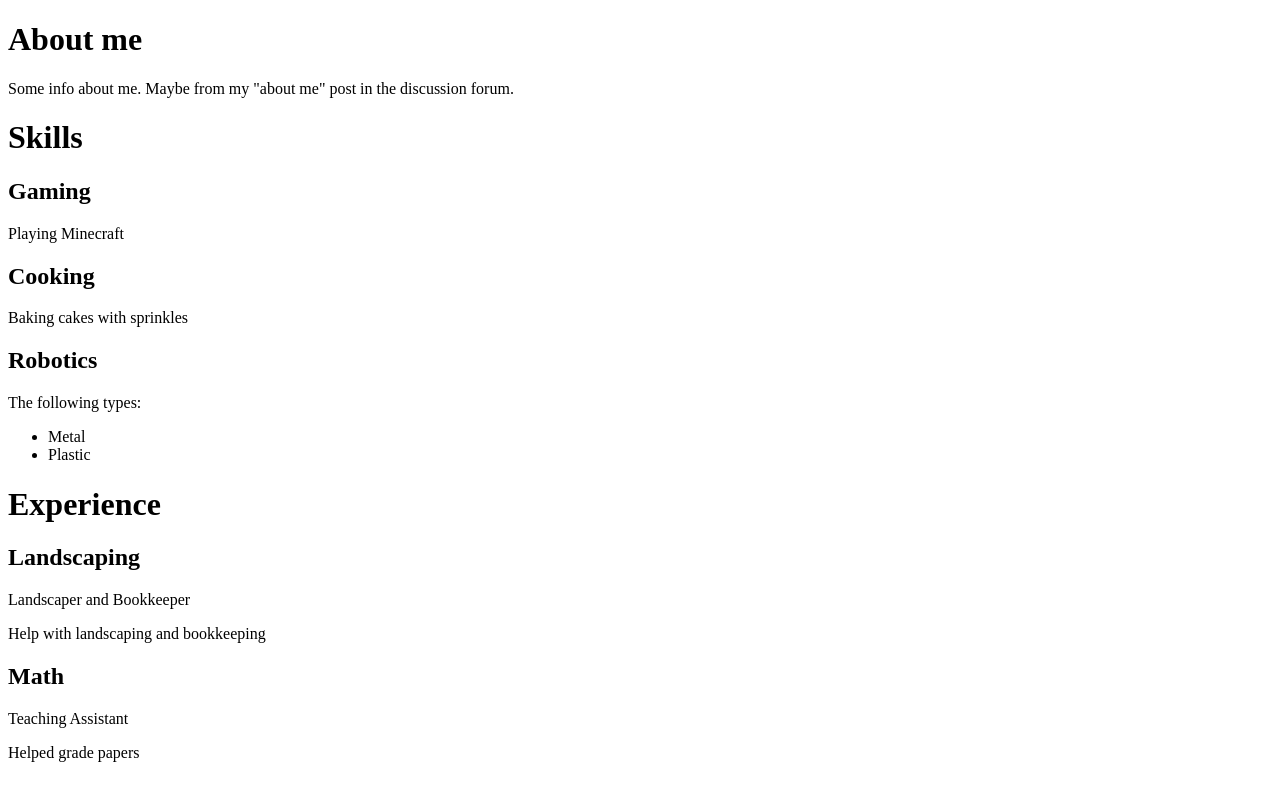
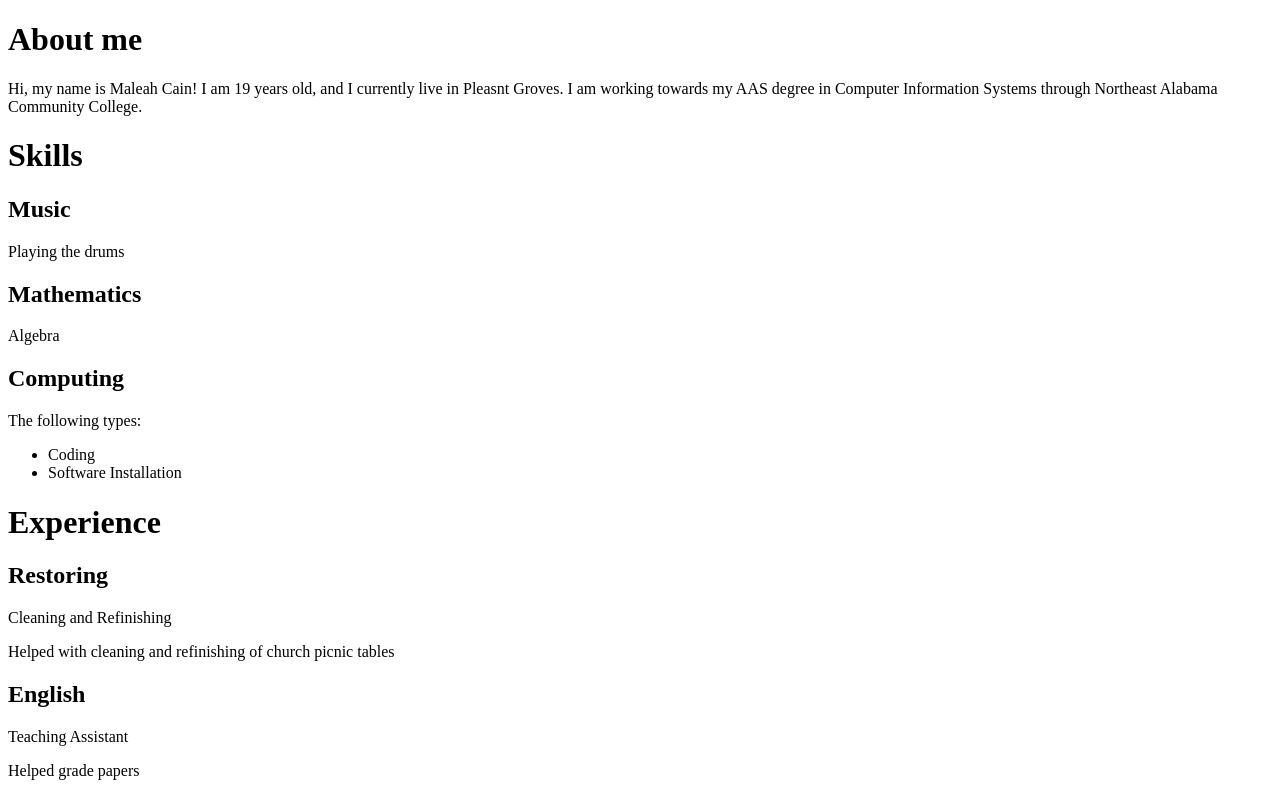
Before and after one commit to nacc-cis209-01013/first-demo-site-MaleahJay, a plain HTML site: page site/index.html in a window 1280 px wide. Drawn offline with Linux system fonts and the light colour scheme.

Commit message:
Updated information

```diff
--- a/site/index.html
+++ b/site/index.html
@@ -3,7 +3,7 @@
 
 <head>
 
-   <title>Demo Personal Site</title>
+   <title>Maleah Cain</title>
 
 </head>
 
@@ -12,31 +12,31 @@
 
 
 <h1>About me</h1>
-<p>Some info about me. Maybe from my "about me" post in the discussion forum.</p>
+<p>Hi, my name is Maleah Cain! I am 19 years old, and I currently live in Pleasnt Groves. I am working towards my AAS degree in Computer Information Systems through Northeast Alabama Community College.</p>
 
 <h1>Skills</h1>
 
-	<h2>Gaming</h2>
-	<p>Playing Minecraft</p>
+	<h2>Music</h2>
+	<p>Playing the drums</p>
 
-	<h2>Cooking</h2>
-	<p>Baking cakes with sprinkles</p>
+	<h2>Mathematics</h2>
+	<p>Algebra</p>
 
-	<h2>Robotics</h2>
+	<h2>Computing</h2>
 	<p>The following types:
 		<ul>
-			<li>Metal</li>
-			<li>Plastic</li>
+			<li>Coding</li>
+			<li>Software Installation</li>
 		</ul>
 	</p>
 
 
 <h1>Experience</h1>
-<h2>Landscaping</h2>
-Landscaper and Bookkeeper
-<p>Help with landscaping and bookkeeping</p>
+<h2>Restoring</h2>
+Cleaning and Refinishing
+<p>Helped with cleaning and refinishing of church picnic tables</p>
 
-<h2>Math</h2>
+<h2>English</h2>
 Teaching Assistant
 <p>Helped grade papers</p>
 
```
